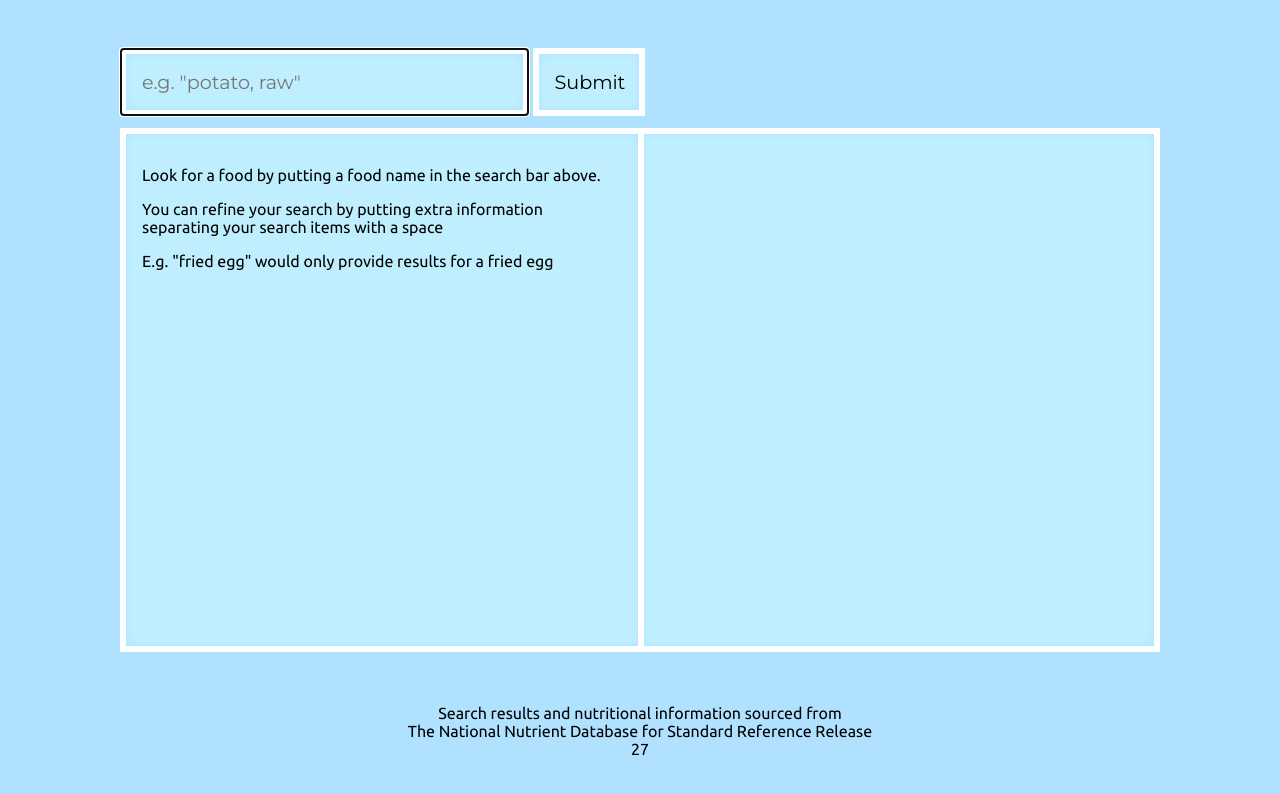
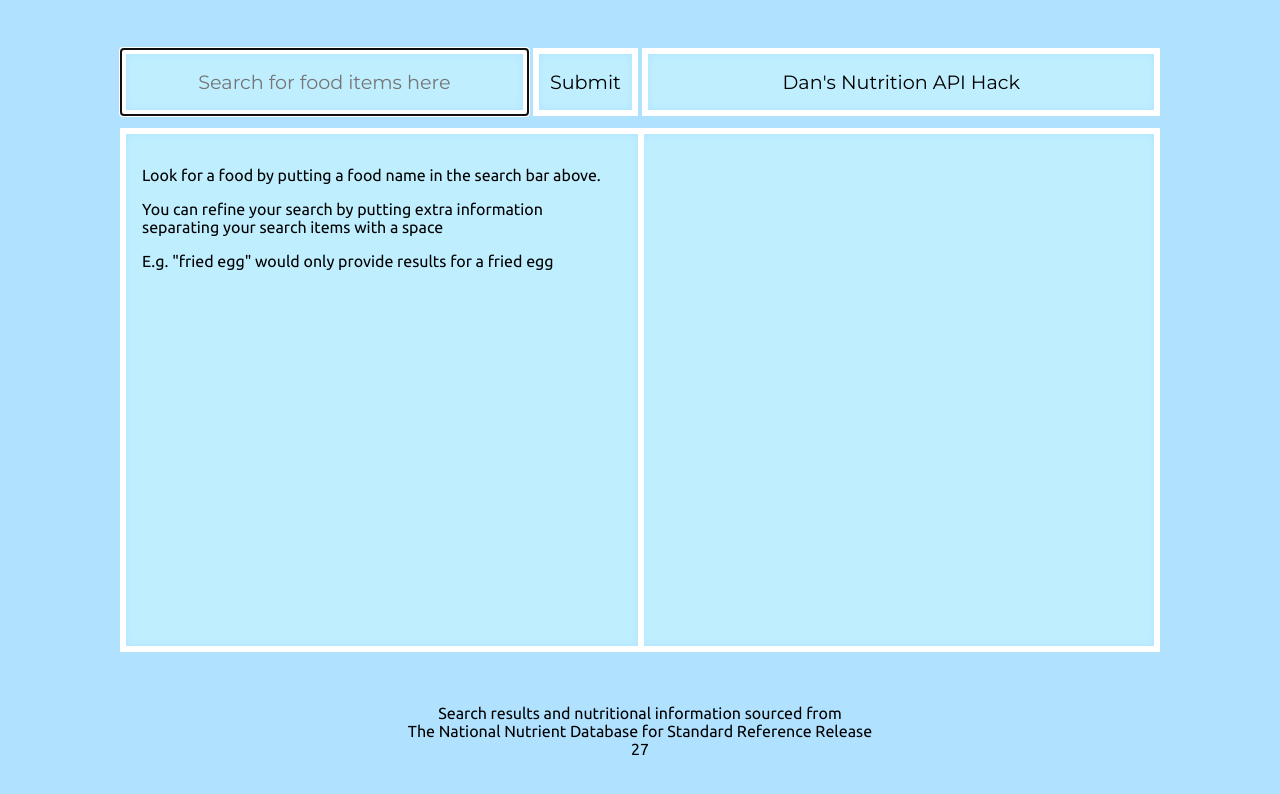
Before and after one commit to daniel-nelmes-love/food-api, a plain HTML site: page index.html in a window 1280 px wide. Drawn offline with nearby package versions, Linux system fonts and the light colour scheme.

Commit message:
minor changes
Removed redundant lines.
Updated search placeholder.
Added heading.

```diff
--- a/index.html
+++ b/index.html
@@ -11,11 +11,11 @@
 <body>
 	<div class="container">
 		<form class="query" onsubmit="return false;">
-			<input type="text" placeholder='e.g. "potato, raw"' name="tags" autofocus required>
+			<input type="text" placeholder="Search for food items here" name="tags" autofocus required>
 			<input type="submit" value="Submit">
 		</form>
+		<header>Dan's Nutrition API Hack</header>
 		<div class="results-container">
-			<div class="search-results"></div>
 			<div class="results">
 				<div class="instruction">
 					<p>Look for a food by putting a food name in the search bar above.</p>
--- a/main.css
+++ b/main.css
@@ -22,17 +22,20 @@ body {
 }
 
 input,
+header,
 .results-container,
-.nutritional-container{
+.nutritional-container {
 	background-color: #BFEFFF;
 	border: 0.4rem solid white;
     box-shadow: inset 0 0 8px #B0E2FF;
     padding: 1rem;
 }
 
-input {
+input,
+header {
 	font-size: 1.2rem;
 	font-family: 'Montserrat', sans-serif;
+	text-align: center;
 }
 
 input[type=text] {
@@ -40,23 +43,35 @@ input[type=text] {
 }
 
 input[type=submit] {
-	width: 7rem;
+	width: 6.6rem;
+	padding: 1rem 0;
+}
+
+.query,
+header,
+.results-container,
+.nutritional-container {
+	position: absolute;
 }
 
 .query {
-	position: absolute;
 	left: -2.5rem;
 }
 
+header {
+	right: -2.5rem;
+	width: 29.6rem;
+	text-align: center;
+}
+
 .nutritional-container .instruction {
-	padding: 14rem 2rem;
+	padding: 13rem 2rem;
 }
 
 .results-container,
 .nutritional-container {
 	height: 30rem;
 	width: 30rem;
-	position: absolute;
 	top: 5rem;
 }
 
```
